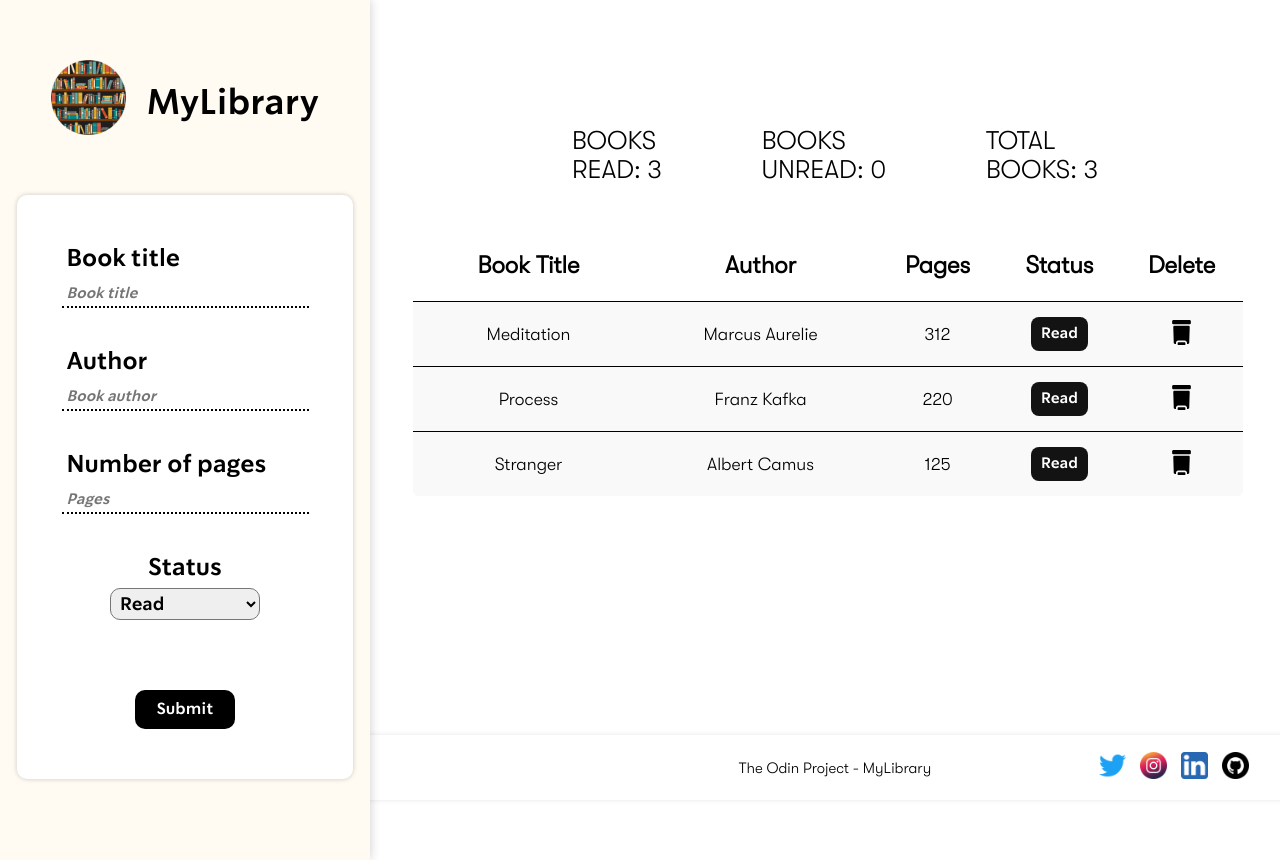
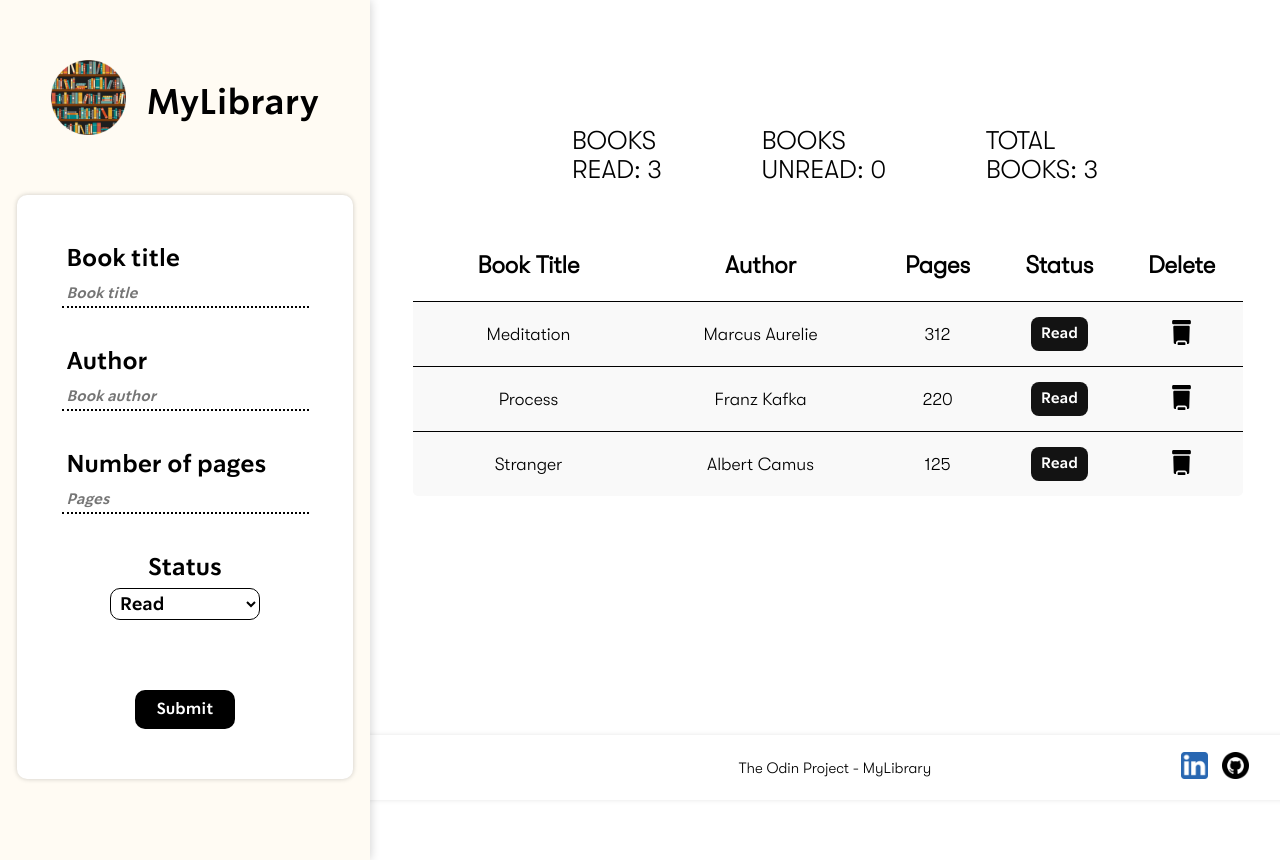
Before and after one commit to SuljkanovicAmir/project-library, a plain HTML site: page index.html in a window 1280 px wide. Drawn offline with Linux system fonts and the light colour scheme.

Commit message:
Mozzila problem fixed

```diff
--- a/index.html
+++ b/index.html
@@ -48,7 +48,7 @@
             </select>
         </div>
         <div>
-            <input class="submit" type="submit">
+            <input class="submit" type="submit" value="Submit">
         </div>
     </form>
     </div>
@@ -78,20 +78,6 @@
                 <p>The Odin Project - MyLibrary</p>
             </div>
             <div class="socials">
-                <a href="https://twitter.com/" target="_blank"
-                  ><img
-                    src="./styles/photos/tw.png"
-                    alt="Twitter"
-                    loading="lazy"
-                    class="socicon"
-                /></a>
-                <a href="https://www.instagram.com/suljkanovic.amir/" target="_blank"
-                  ><img
-                    src="./styles/photos/ig.png"
-                    alt="Instagram"
-                    loading="lazy"
-                    class="socicon"
-                /></a>
                 <a href="https://www.linkedin.com/in/amir-suljkanovi%C4%87-843230209/" target="_blank"
                   ><img
                     src="./styles/photos/lnkd.png"
--- a/styles/style.css
+++ b/styles/style.css
@@ -105,6 +105,8 @@ textarea:focus, input:focus{
     width: 150px;
     border-radius: 10px;
     padding: 5px 5px;
+    border: 1px solid black;
+    background-color: white;
 }
 
 .submit {
```
